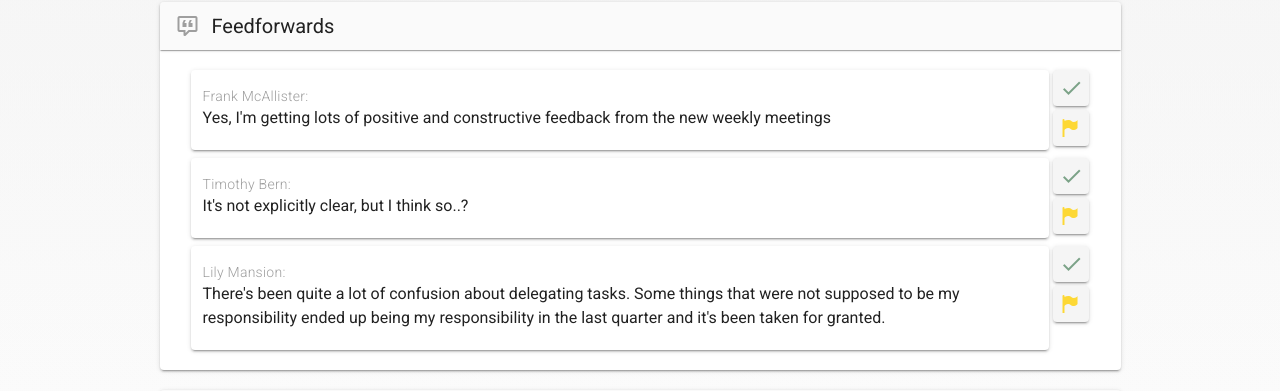
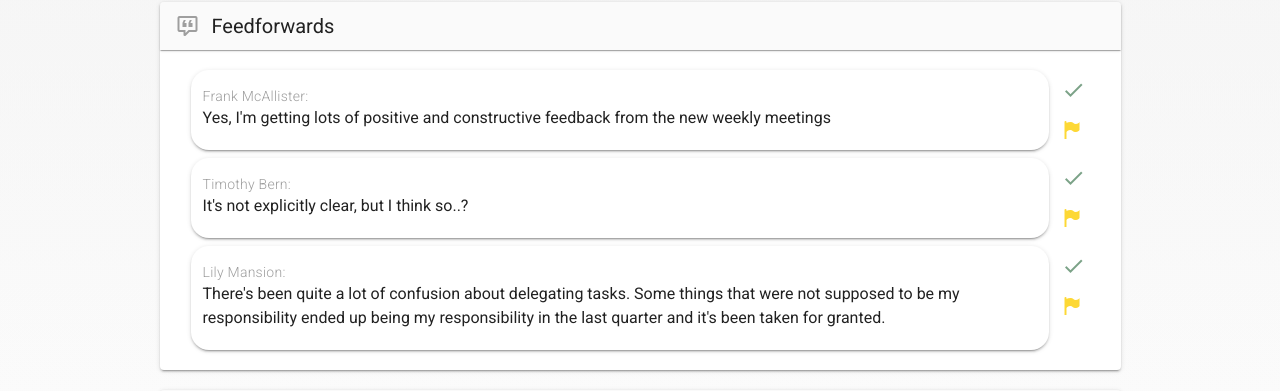
Before and after one commit to anzuj/discussion-mode, a Vue app: page /#/discussion in a window 1280 px wide. Shown: the part 272-663 px from the top of the page. Built offline with nearby package versions, Linux system fonts and the light colour scheme.

Commit message:
border radius fixes

```diff
--- a/src/App.vue
+++ b/src/App.vue
@@ -5,17 +5,7 @@
 
 <!-- <div class="bg"> -->
 
-<!--
-<svg class="tiny" xmlns="http://www.w3.org/2000/svg" preserveAspectRatio="none" viewBox="0 0 1440 320"><path fill="#A6617D" fill-opacity="1" d="M0,32L60,42.7C120,53,240,75,360,112C480,149,600,203,720,208C840,213,960,171,1080,149.3C1200,128,1320,128,1380,128L1440,128L1440,0L1380,0C1320,0,1200,0,1080,0C960,0,840,0,720,0C600,0,480,0,360,0C240,0,120,0,60,0L0,0Z"></path>
-</svg> -->
-
  <svg  class="absolute" xmlns="http://www.w3.org/2000/svg" viewBox="0 0 1440 320"><path fill="#CFB4BF" fill-opacity="0.10" d="M0,64L80,74.7C160,85,320,107,480,149.3C640,192,800,256,960,277.3C1120,299,1280,277,1360,266.7L1440,256L1440,0L1360,0C1280,0,1120,0,960,0C800,0,640,0,480,0C320,0,160,0,80,0L0,0Z"></path></svg>
-
-<!--
-<svg class="absolute" xmlns="http://www.w3.org/2000/svg" viewBox="0 0 1440 320"><path fill="#CFB4BF" fill-opacity="0.1" d="M0,288L120,272C240,256,480,224,720,224C960,224,1200,256,1320,272L1440,288L1440,0L1320,0C1200,0,960,0,720,0C480,0,240,0,120,0L0,0Z"></path></svg> -->
-
-
-
 
 <svg class='absolute' xmlns="http://www.w3.org/2000/svg" viewBox="0 0 1440 320"><path fill="#E3E1E1" fill-opacity="0.3" d="M0,224L120,224C240,224,480,224,720,202.7C960,181,1200,139,1320,117.3L1440,96L1440,0L1320,0C1200,0,960,0,720,0C480,0,240,0,120,0L0,0Z"></path></svg>
 <!-- </div> -->
@@ -112,10 +102,10 @@ background: linear-gradient(180deg, rgba(221, 221, 221, 0.2) 0%, rgba(136,37,73,
 
 }
 
-.v-btn:focus::before {
+/* .v-btn:focus::before {
   background-color: rgba(138, 138, 218, 0.5);
   border: 1px solid rgb(19, 76, 184);
-}
+} */
 
 .fade-in {
   opacity: 1;
--- a/src/components/OpenFeedforward.vue
+++ b/src/components/OpenFeedforward.vue
@@ -2,7 +2,7 @@
   <div>
     <v-row no-gutters class="mb-2 d-flex flex-nowrap" justify="center">
       <v-col cols="11">
-        <v-card :class="{ createTask: showTask }">
+        <v-card class="ff" :class="{ createTask: showTask }">
           <v-container>
             <p class="body-2 grey--text font-weight-light mb-0 mt-1">{{feedforwardItem.userName}}:</p>
             <p class="mb-2 mt-0">{{feedforwardItem.commentText }}</p>
@@ -22,7 +22,26 @@
       <v-col style="max-width:40px">
 
 
-        <v-tooltip bottom color="grey lighten-3" open-delay="1000">
+      <v-tooltip bottom color="grey lighten-3" open-delay="1000">
+      <template v-slot:activator="{ on }">
+          <v-btn
+          color="transparent"
+          small
+          depressed
+          fab
+      v-on="on"
+          aria-label="Mark Feedforward as discussed"
+          @click="closeFF(surveyQuestion, feedforwardItem.userName, feedforwardItem.commentText)"
+          class=" ml-1 closeBtn"
+          v-ripple="{ class: 'success--text' }"
+        >
+          <v-icon color="green">mdi-check</v-icon>
+        </v-btn>
+      </template>
+      <span class="grey--text text--darken-3">Mark Feedforward as discussed</span>
+    </v-tooltip>
+
+        <!-- <v-tooltip bottom color="grey lighten-3" open-delay="1000">
       <template v-slot:activator="{ on }">
           <v-btn
       v-on="on"
@@ -36,17 +55,20 @@
         </v-btn>
       </template>
       <span class="grey--text text--darken-3">Mark Feedforward as discussed</span>
-    </v-tooltip>
+    </v-tooltip> -->
 
  <v-tooltip bottom color="grey lighten-3" open-delay="1000">
       <template v-slot:activator="{ on }">
         <v-btn
+              color="transparent"
+          small
+          depressed
+          fab
         :disabled="showTask"
         v-on="on"
           @click="showTask=!showTask"
           aria-label="Create a task from Feedforward"
           class="ml-1 taskBtn"
-          width="36px"
           v-ripple="{ class: 'yellow--text' }"
         >
           <v-icon color="yellow darken-1" class="mr-1">mdi-flag-variant</v-icon>
--- a/src/components/ProgressTracker.vue
+++ b/src/components/ProgressTracker.vue
@@ -133,7 +133,6 @@ export default {
 .moveUpBtn::before {
   background-color: transparent;
 }
-
 .closeBtn i:hover,
 .taskBtn i:hover,
 .reopenBtn i:hover,
--- a/src/components/StepperContent.vue
+++ b/src/components/StepperContent.vue
@@ -1,19 +1,22 @@
 <template>
   <v-stepper-content class="px-0 px-sm-2 px-md-5 px-lg-12" :step="step">
-
     <!-- <v-img class="questionpic" contain :src="require('../assets/images/discuss.png')" height="75px"></v-img> -->
 
     <!-- BACK btn + question + NEXT btn -->
     <v-container class="d-flex justify-space-between px-0 px-sm-2 px-md-5 px-lg-12">
-      <v-btn outlined color="secondary" depressed @click="$emit('back', 'true')" class="align-self-end ml-1 ml-sm-0">Back</v-btn>
-
-
+      <v-btn
+        outlined
+        color="secondary"
+        depressed
+        @click="$emit('back', 'true')"
+        class="align-self-end ml-1 ml-sm-0"
+      >Back</v-btn>
 
       <!-- <div class="questionicon"><v-icon color="lightpink darken-1">mdi-comment-question-outline</v-icon></div> -->
-   <div align="center"  class="question px-2">{{ question.question }}</div>
+      <div align="center" class="question px-2">{{ question.question }}</div>
 
-
-      <v-btn depressed
+      <v-btn
+        depressed
         @click="$emit('next', 'true')"
         color="primary"
         class="align-self-end mr-1 mr-sm-0"
@@ -22,9 +25,8 @@
     <!-- /BACK btn + question + NEXT btn -->
 
     <v-container class="px-0 px-sm-2 px-md-5 px-lg-12">
-
       <!-- OPEN -->
-      <v-card >
+      <v-card>
         <v-toolbar dense color="grey lighten-5" class="elevation-1">
           <v-icon color="grey">mdi-comment-quote-outline</v-icon>
           <v-toolbar-title class="pl-3">Feedforwards</v-toolbar-title>
@@ -40,7 +42,7 @@
           <div
             v-if="openFeedforwards(`${question.theme}`).length===0"
             align="center"
-            class="ma-6 grey--text font-weight-light "
+            class="ma-6 grey--text font-weight-light"
           >
             All Feedforwards discussed, click "Next" to proceed
             <br />
@@ -57,8 +59,6 @@
           <v-toolbar-title class="pl-3">Discussed</v-toolbar-title>
         </v-toolbar>
         <v-container class="pt-5">
-
-
           <v-row
             v-for="(feedforwardItem, i) in closedFeedforwards(`${question.theme}`)"
             :key="`closedFF-${i}`"
@@ -72,7 +72,9 @@
                   <p
                     class="body-2 grey--text font-weight-light mb-0 mt-1"
                   >{{feedforwardItem.userName}}:</p>
-                    <p class="mb-1 body-2 mt-0 grey--text text--darken-2">{{feedforwardItem.commentText }}</p>
+                  <p
+                    class="mb-1 body-2 mt-0 grey--text text--darken-2"
+                  >{{feedforwardItem.commentText }}</p>
                 </v-container>
               </v-card>
             </v-col>
@@ -81,10 +83,13 @@
               <v-tooltip color="grey" bottom open-delay="1000">
                 <template v-slot:activator="{ on }">
                   <v-btn
+                    color="transparent"
+                    small
+                    depressed
+                    fab
                     v-on="on"
                     @click="reopenFF(question.question, feedforwardItem.userName, feedforwardItem.commentText)"
                     class="ml-1 reopenBtn"
-                  width="36px"
                     :ripple="false"
                   >
                     <v-icon color="grey lighten-1">mdi-upload</v-icon>
@@ -95,8 +100,10 @@
             </v-col>
           </v-row>
 
-
-          <div v-if="closedFeedforwards(`${question.theme}`).length===0" class="ma-3 grey--text font-weight-light">
+          <div
+            v-if="closedFeedforwards(`${question.theme}`).length===0"
+            class="ma-3 grey--text font-weight-light"
+          >
             No Feedforwards
             <v-icon class="pb-1" color="green">mdi-check</v-icon>discussed yet
           </div>
@@ -118,9 +125,12 @@
             :key="`task-${index}`"
           />
 
-          <div v-if="openTasks(`${question.question}`).length===0" class="ma-3 grey--text font-weight-light">
+          <div
+            v-if="openTasks(`${question.question}`).length===0"
+            class="ma-3 grey--text font-weight-light"
+          >
             No tasks
-            <v-icon color="yellow darken-1">mdi-flag-variant</v-icon> created yet
+            <v-icon color="yellow darken-1">mdi-flag-variant</v-icon>created yet
           </div>
         </v-container>
       </v-card>
@@ -134,13 +144,13 @@ import { mapGetters } from "vuex";
 
 export default {
   components: {
-    OpenFeedforward: () => import('@/components/OpenFeedforward.vue'),
-    OpenTask: () =>import('@/components/Taskboard/OpenTask.vue')
+    OpenFeedforward: () => import("@/components/OpenFeedforward.vue"),
+    OpenTask: () => import("@/components/Taskboard/OpenTask.vue")
   },
   name: "StepperContent",
   props: ["question", "step", "nextLabel"],
   data: () => ({
-    mode: "discussion",
+    mode: "discussion"
   }),
   computed: {
     ...mapGetters(["getOpenFF", "getClosedFF", "getOpenTasks"])
@@ -164,16 +174,16 @@ export default {
 </script>
 
 <style>
-
-.ff{
+.ff {
   border-radius: 18px !important;
+  transition: border-radius 0.15s ease-in;
 }
 
-.v-tooltip{
+.v-tooltip {
   color: black !important;
 }
 
-.question{
+.question {
   font-size: 28px;
 }
 
--- a/src/components/Taskboard/CompletedTask.vue
+++ b/src/components/Taskboard/CompletedTask.vue
@@ -87,12 +87,13 @@ export default {
 }
 
 .v-expansion-panel, .v-expansion-panel-header, .v-expansion-panel--active {
-  border-radius: 18px !important
+  border-radius: 18px !important;
 }
 
 .v-expansion-panel-header--active, .v-expansion-panel-header--active:hover {
   border-bottom-left-radius: 0px !important;
   border-bottom-right-radius: 0px !important;
+  transition: border-radius 0.15s ease-in;
 }
 
 
--- a/src/components/Taskboard/OpenTask.vue
+++ b/src/components/Taskboard/OpenTask.vue
@@ -2,7 +2,7 @@
   <div>
     <v-row no-gutters class="taskHeader mb-1 d-flex flex-nowrap" justify="center">
       <v-col cols="11">
-        <v-expansion-panels hover>
+        <v-expansion-panels hover popout>
           <v-expansion-panel>
             <v-expansion-panel-header @click="isExpanded=!isExpanded">
               <p class="text-truncate ma-0">
@@ -12,7 +12,7 @@
             </v-expansion-panel-header>
 
             <v-expansion-panel-content>
-              <v-container >
+              <v-container>
                 <v-row justify="space-between" class="pt-2" no-gutters>
                   <!-- date picker -->
                   <v-col cols="12" sm="4">
@@ -97,11 +97,14 @@
         <v-tooltip bottom color="grey lighten-3" open-delay="1000">
           <template v-slot:activator="{ on }">
             <v-btn
+              color="transparent"
+              small
+              depressed
+              fab
               aria-label="Mark task as completed"
               v-on="on"
               @click="closeTask"
               class="closeBtn mb-1 ml-1"
-          width="36px"
               v-ripple="{ class: 'success--text' }"
             >
               <v-icon color="green">mdi-check</v-icon>
@@ -113,22 +116,23 @@
         <v-tooltip bottom color="grey lighten-3" open-delay="1000">
           <template v-slot:activator="{ on }">
             <v-btn
+              color="transparent"
+              small
+              depressed
+              fab
               @click="dialog=true"
               v-show="isExpanded"
               v-on="on"
               aria-label="Move task up to admins"
               v-ripple="{ class: 'orange--text' }"
               class="moveUpBtn ml-1"
-              width="36px"
             >
               <v-icon color="orange">mdi-account-arrow-right</v-icon>
             </v-btn>
           </template>
           <span class="grey--text text--darken-3">Move task up to admins</span>
         </v-tooltip>
-            <EscalateDialog :task="task" :dialog="dialog" @dialogStatus="dialog = $event"/>
-
-
+        <EscalateDialog :task="task" :dialog="dialog" @dialogStatus="dialog = $event" />
       </v-col>
       <!-- btns-->
     </v-row>
@@ -143,16 +147,14 @@ export default {
   props: ["task", "mode"],
   components: {
     AddComment: () => import("../AddComment"),
-    EscalateDialog: () => import("../Taskboard/EscalateDialog"),
+    EscalateDialog: () => import("../Taskboard/EscalateDialog")
   },
   data: () => ({
     isExpanded: false, //expansion panel state
     dialog: false, //move up dialog
-    pickermenu: false, //date picker visibility state
-
+    pickermenu: false //date picker visibility state
   }),
   methods: {
-
     closeTask() {
       this.$store.dispatch("changeTask", ["closed", this.task.id]);
       this.$store.dispatch("showSnack", [true, "taskClosed"]);
@@ -190,7 +192,7 @@ export default {
   word-wrap: break-word;
 }
 .v-expansion-panel-header {
-  background: rgba(250,249,226,0.5);
+  background: rgba(250, 249, 226, 0.5);
   transition: background 0.2s ease-in;
 }
 
@@ -199,19 +201,27 @@ export default {
   transition: background 0.2s ease-in;
 }
 
-.v-expansion-panel-content{
-background: rgb(250,249,226);
-background: linear-gradient(180deg, rgba(250,249,226,0.1) 0%, rgba(255,255,255,1) 100%);
+.v-expansion-panel-content {
+  background: rgb(250, 249, 226);
+  background: linear-gradient(
+    180deg,
+    rgba(250, 249, 226, 0.1) 0%,
+    rgba(255, 255, 255, 1) 100%
+  );
   border-bottom-left-radius: 18px;
   border-bottom-right-radius: 18px;
 }
-.v-expansion-panel, .v-expansion-panel-header, .v-expansion-panel--active {
-  border-radius: 18px !important
+.v-expansion-panel,
+.v-expansion-panel-header,
+.v-expansion-panel--active {
+  border-radius: 18px !important;
 }
 
-.v-expansion-panel-header--active, .v-expansion-panel-header--active:hover {
+.v-expansion-panel-header--active,
+.v-expansion-panel-header--active:hover {
   border-bottom-left-radius: 0px !important;
   border-bottom-right-radius: 0px !important;
+  transition: border-radius 0.2s ease-in-out;
 }
 
 .boxHeader {
```
Lines whose indentation alone changed are shown as unchanged.
